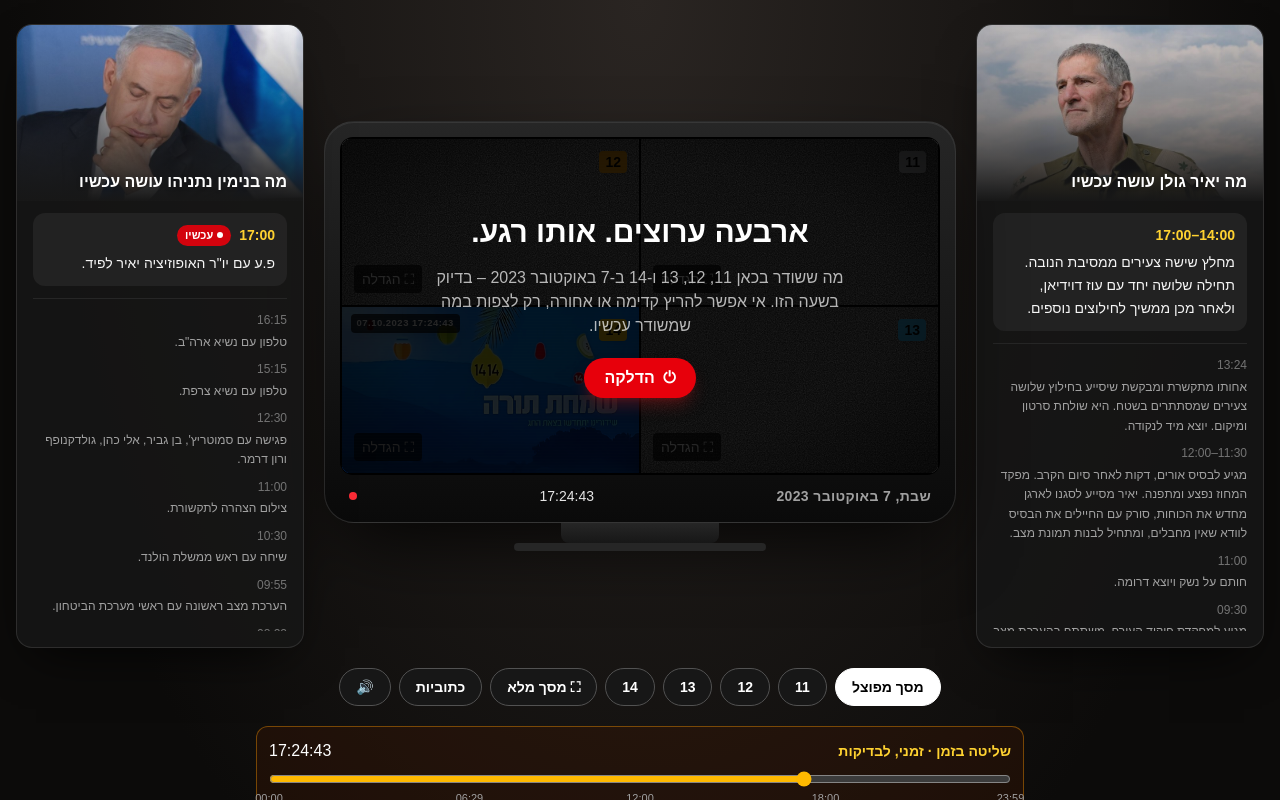
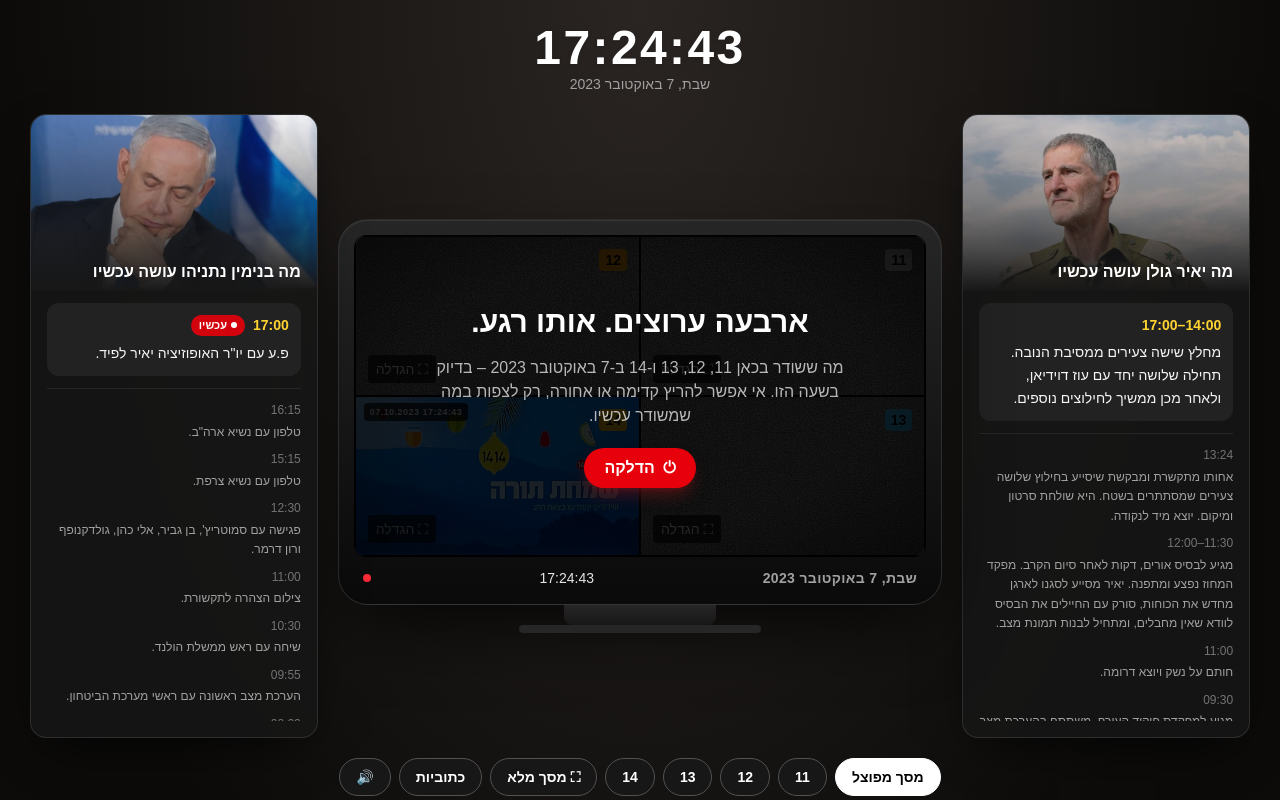
Before and after one commit to bherezbh-hub/summ-news, a Next.js app: page /tv in a window 1280 px wide. Shown: the top 800 px of the page. Built offline with nearby package versions, Linux system fonts and the light colour scheme.

Commit message:
Add a large broadcast clock at the top of the page
It follows the same clock as the channels and panels, time bar included.

Co-Authored-By: Claude Opus 5.5 <noreply@anthropic.com>
Claude-Session: https://claude.ai/code/session_01PLK8sujzzzYD4kS9hK1Sc8

```diff
--- a/src/components/tv/TvScreen.tsx
+++ b/src/components/tv/TvScreen.tsx
@@ -235,13 +235,24 @@ export function TvScreen() {
       dir="rtl"
       className="flex min-h-dvh flex-col items-center justify-center gap-5 bg-[radial-gradient(ellipse_at_top,#2a2522,#0c0b0a_70%)] px-4 py-6 text-white"
     >
+      {/* Page clock: the same broadcast clock the channels and panels follow. */}
+      <header className="flex flex-col items-center gap-0.5 text-center">
+        <time
+          aria-label="השעה בשידור"
+          className="font-mono text-4xl font-bold tabular-nums tracking-wider text-white drop-shadow sm:text-5xl"
+        >
+          {nowSec === null ? "--:--:--" : formatClock(nowSec)}
+        </time>
+        <span className="text-sm text-neutral-400">{BROADCAST_DATE_LABEL}</span>
+      </header>
+
       {/* Golan beside the TV on the right, Netanyahu on the left; below it on narrow screens. */}
       <div className="flex w-full max-w-[1600px] flex-col items-center gap-4 lg:flex-row lg:justify-center lg:gap-5">
       <TimelinePanel person={PEOPLE[0]} nowSec={nowSec} className="order-2 lg:order-none" />
       <div
         className="order-1 w-full lg:order-none lg:min-w-0 lg:flex-1"
         style={{
-          maxWidth: `min(100%, calc((100dvh - ${SHOW_TIME_CONTROLS ? 380 : 230}px) * 16 / 9))`,
+          maxWidth: `min(100%, calc((100dvh - ${SHOW_TIME_CONTROLS ? 460 : 310}px) * 16 / 9))`,
           minWidth: "min(100%, 320px)",
         }}
       >
```
